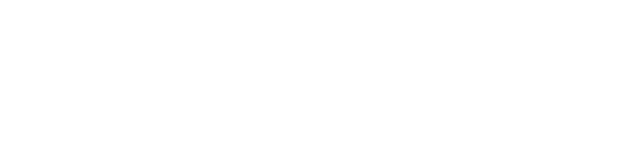
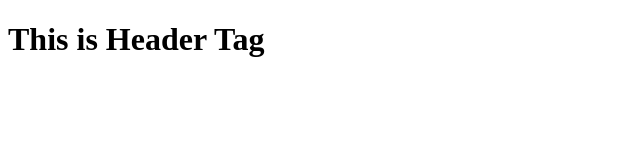
Before and after one commit to MaheshwarReddy12/GIT_START, a plain HTML site: page index.html in a window 1280 px wide. Shown: the whole page, without its empty margins (0-640 px from the left). Drawn offline with Linux system fonts and the light colour scheme.

Commit message:
Footer and About files added and index file modified

```diff
--- a/index.html
+++ b/index.html
@@ -6,6 +6,6 @@
     <title>Git And GitHub</title>
 </head>
 <body>
-
+    <h1>This is Header Tag</h1>
 </body>
 </html>
```
Also changed, not shown: about.html (added), footer.html (added).
